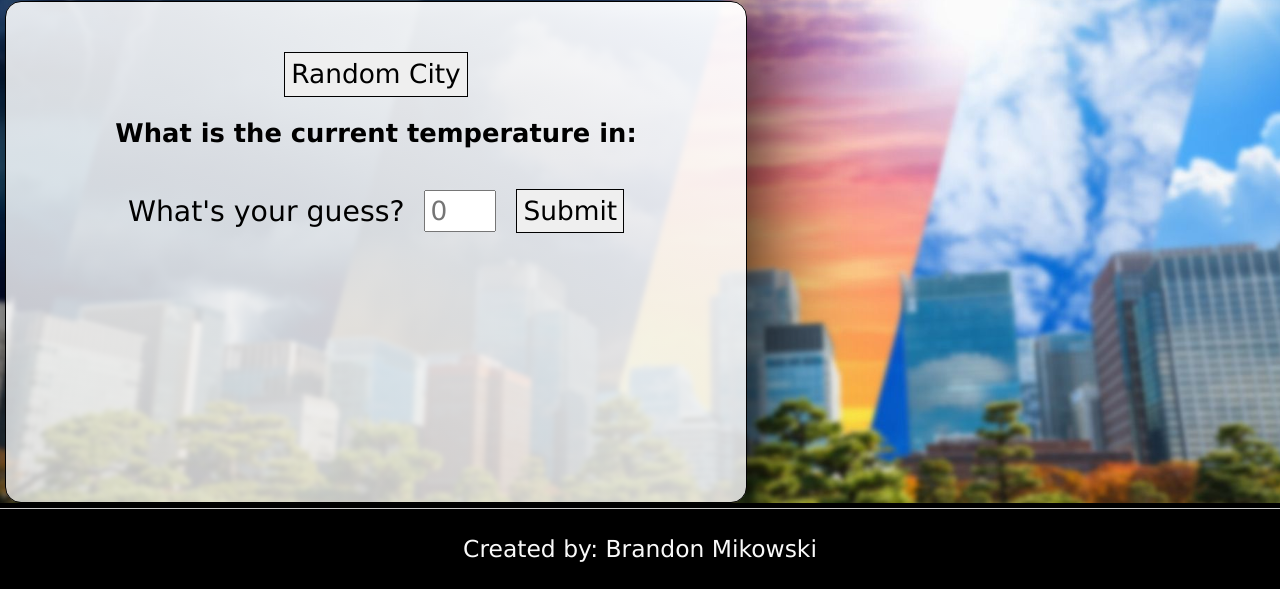
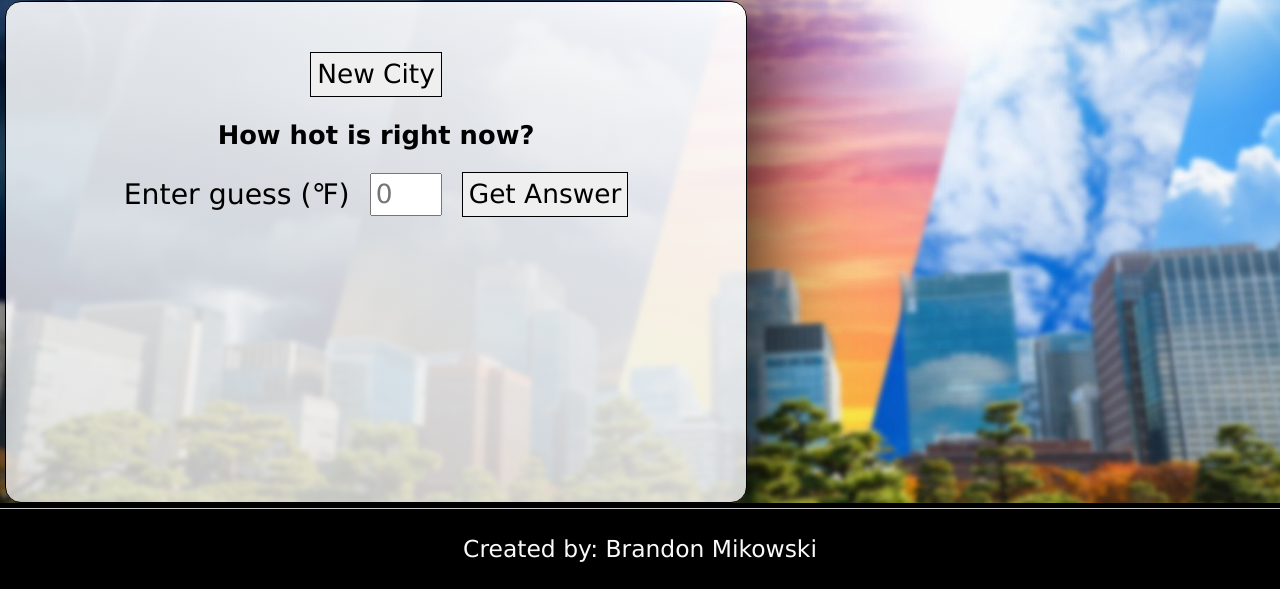
Before and after one commit to MikoFrosty/Weather-Guesser, a website with bundled scripts: page index.html in a window 1280 px wide. Shown: the part 250-839 px from the top of the page. Built offline with nearby package versions, Linux system fonts and the light colour scheme.

Commit message:
Change button names to something more intuitive. change some text for better presentation Add map wrapper

```diff
--- a/index.html
+++ b/index.html
@@ -13,17 +13,14 @@
     <main>
       <h1>Weather Guesser!</h1>
       <section id="main-content">
-        <form id="new-city">
-          <input
-            type="submit"
-            id="new-city-submit"
-            value="Random City"
-          />
+        <!-- New city form -->
+        <form id="new-city-form">
+          <input type="submit" id="new-city-submit" value="New City" />
         </form>
-        <h2>What is the current temperature in:</h2>
-        <h2 id="current-city"></h2>
+        <h2>How hot is <span id="current-city"></span> right now?</h2>
+        <!-- Main Weather Guesser form -->
         <form id="weather-guesser">
-          <label for="guess">What's your guess?</label>
+          <label for="guess">Enter guess (℉)</label>
           <input
             type="number"
             id="guess"
@@ -33,9 +30,12 @@
             max="150"
             required
           />
-          <input type="submit" id="submit" value="Submit" />
+          <input type="submit" id="submit" value="Get Answer" />
         </form>
+        <!-- Answer -->
         <p id="answer"></p>
+        <div id="map-wrapper">
+        </div>
       </section>
     </main>
     <footer>
```
